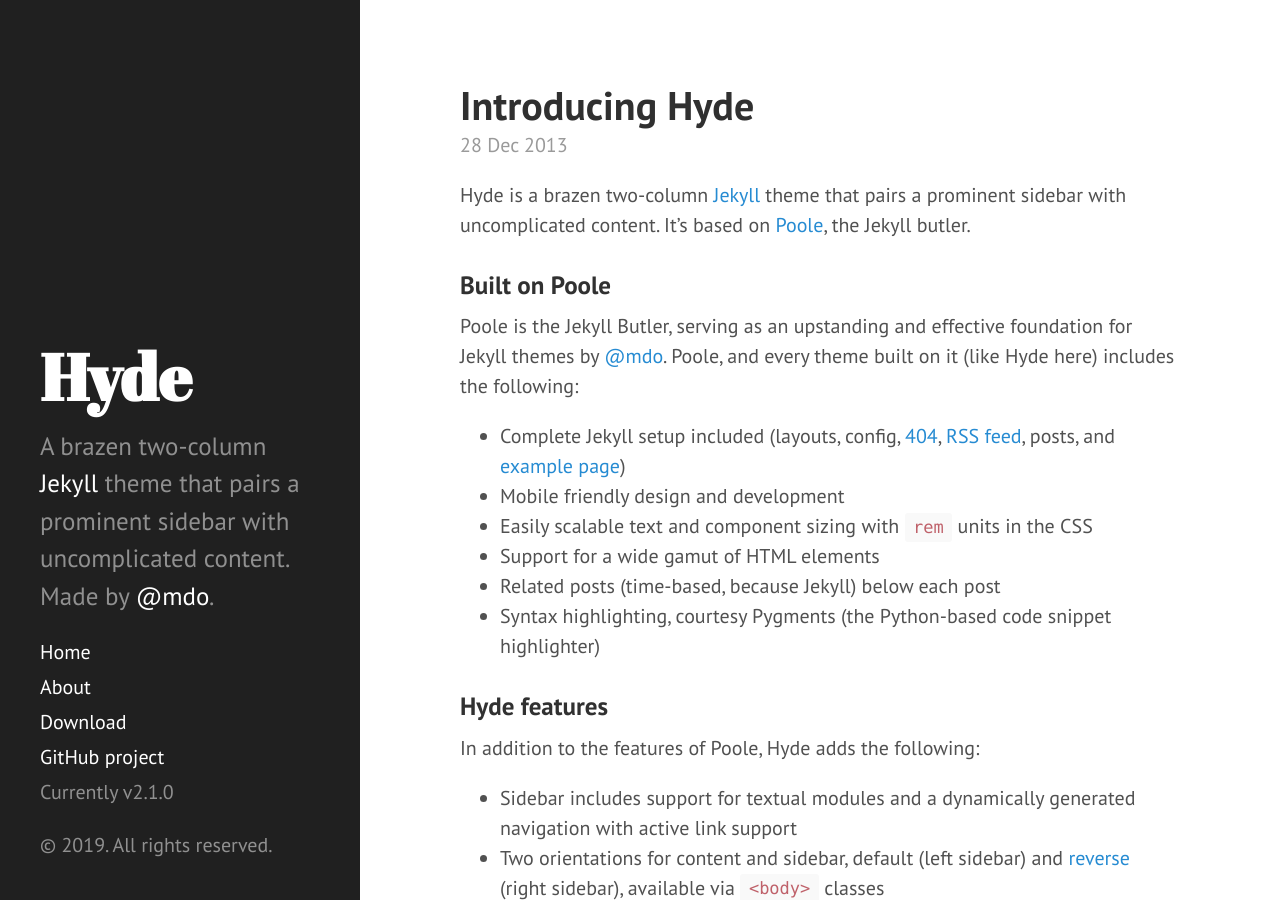
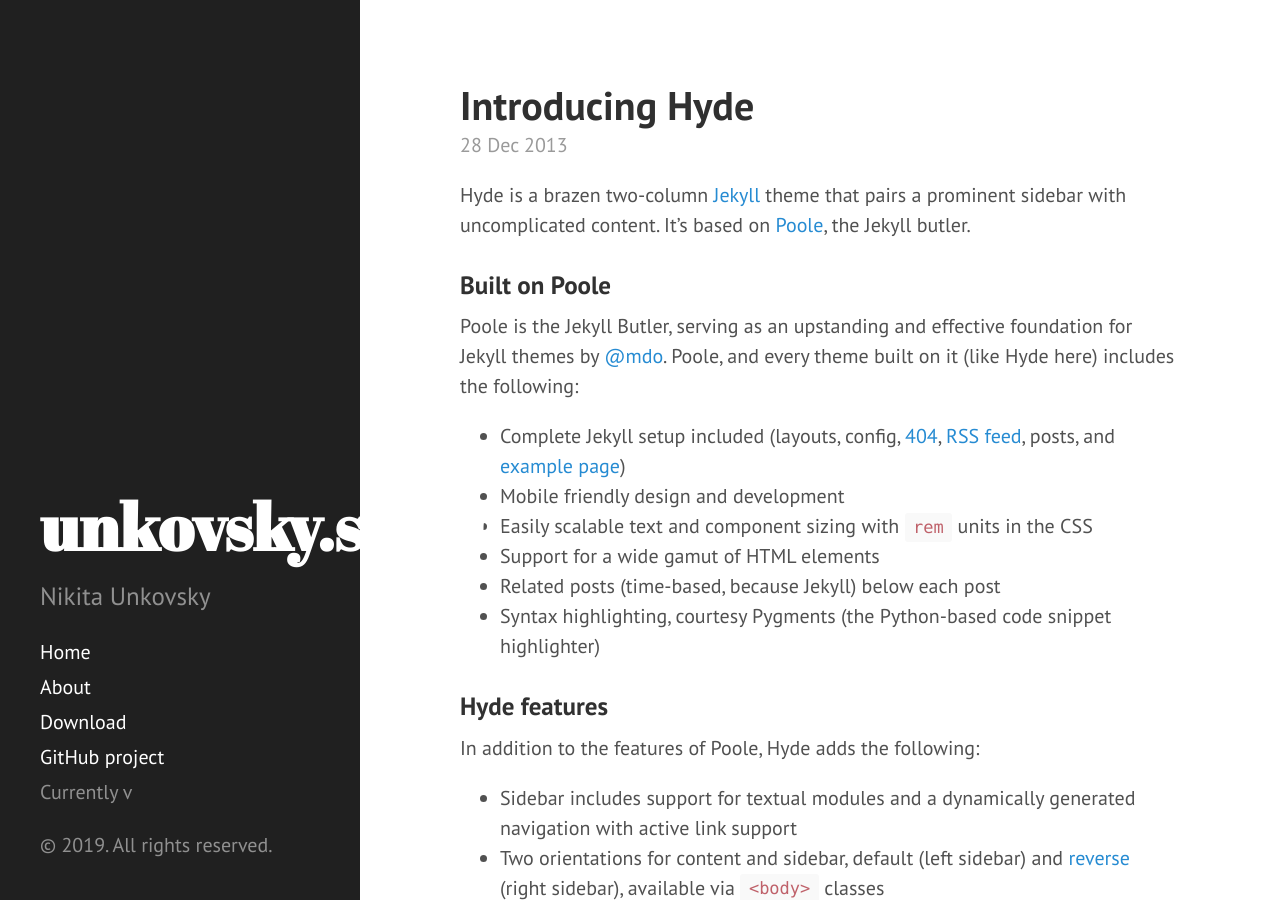
Before and after one commit to niihelium/niihelium.github.io, a Jekyll site: the page built from index.html, in a window 1280 px wide and 900 px high. Built offline with Jekyll 4.4.1, drawn with Linux system fonts in a browser that asks for light colours; Markdown is read by kramdown in place of the engine named in the settings; the list of posts is cut into pages by our own code.

Commit message:
Update config

```diff
--- a/_config.yml
+++ b/_config.yml
@@ -1,26 +1,21 @@
-# Dependencies
-markdown:         redcarpet
-highlighter:      pygments
+title: unkovsky.space
+github_username: niihelium
+github_url: http://github.com/niihelium
+highlighter: rouge
+permalink: /:year/:month/:day/:title/
+year: 2019
+description: Nikita Unkovsky
+url: http://unkovsky.space
+encoding: UTF-8
 
-# Permalinks
-permalink:        pretty
-relative_permalinks: true
+kramdown:
+  input: GFM
+  hard_wrap: false
+future: true
+jailed: false
+gfm_quirks: paragraph_end
+sass:
+  sass_dir: ./assets/css
 
-# Setup
-title:            Hyde
-tagline:          'A Jekyll theme'
-description:      'A brazen two-column <a href="http://jekyllrb.com" target="_blank">Jekyll</a> theme that pairs a prominent sidebar with uncomplicated content. Made by <a href="https://twitter.com/mdo" target="_blank">@mdo</a>.'
-url:              http://hyde.getpoole.com
-baseurl:          /
-
-author:
-  name:           'Mark Otto'
-  url:            https://twitter.com/mdo
-
-paginate:         5
-
-# Custom vars
-version:          2.1.0
-
-github:
-  repo:           https://github.com/poole/hyde
+paginate: 6
+paginate_path: /page/:num/
```
